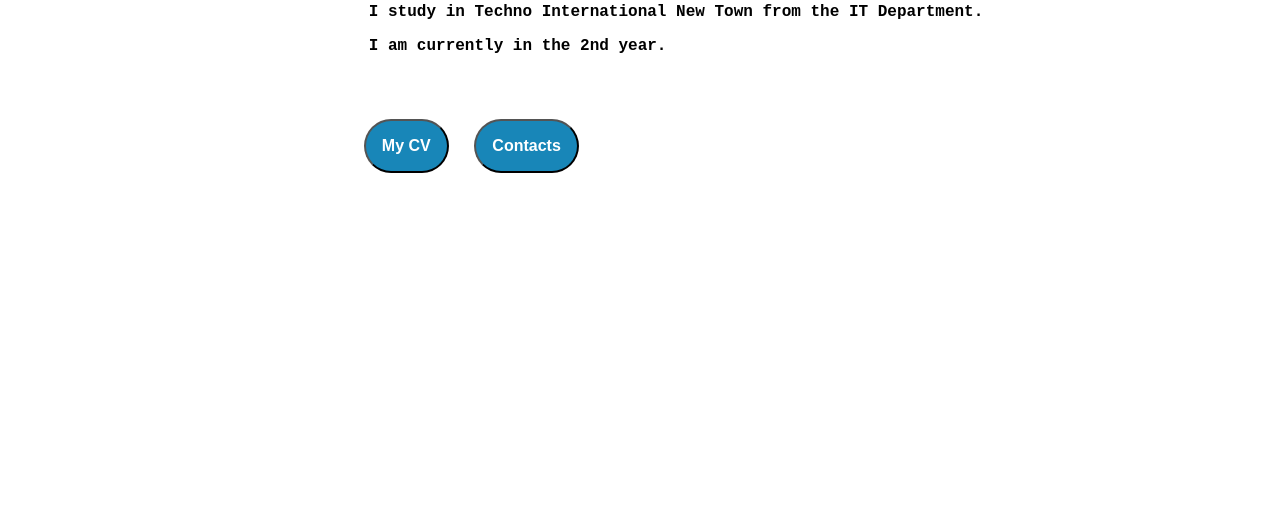
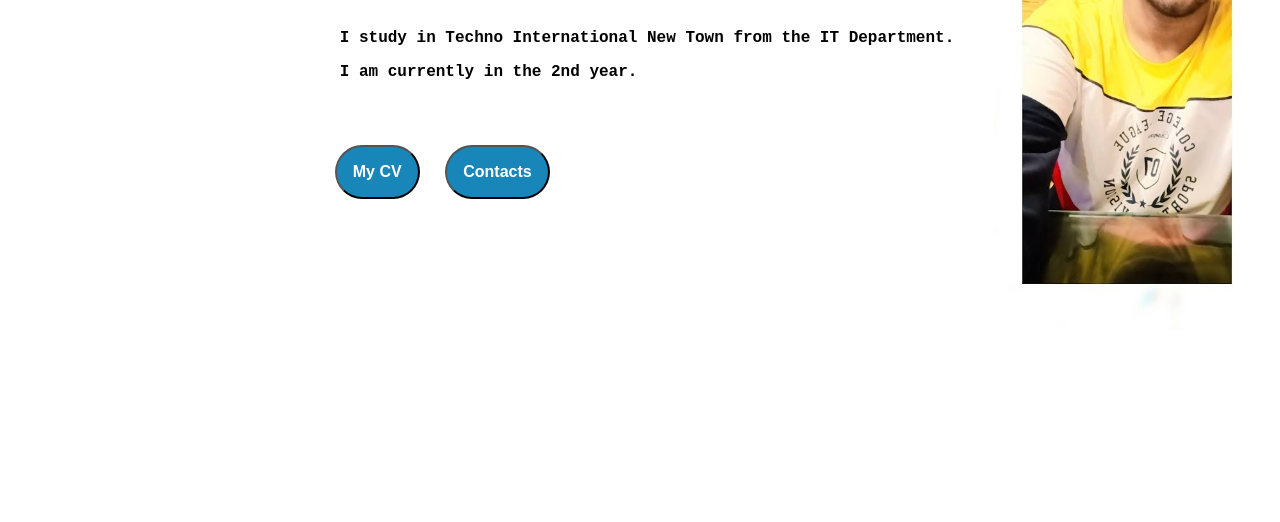
Before and after one commit to omkarjha/Portfolio, a plain HTML site: page index.html in a window 1280 px wide. Shown: the part 278-800 px from the top of the page. Drawn offline with Linux system fonts and the light colour scheme; the site is published under a folder, as on GitHub Pages, so addresses that start at the root find nothing.

Commit message:
Update index.html

```diff
--- a/index.html
+++ b/index.html
@@ -39,7 +39,7 @@
                               <button class = "btn">Contacts</button></a>
                          </div>
                     </div>
-                    <div class="devPic"><img src = "/Images/dev.jpg" alt = "Omkar Abhishek Jha"></div>
+                    <div class="devPic"><img src = "./Images/dev.jpg" alt = "Omkar Abhishek Jha"></div>
                </div>
           </div>
 </div>
```
